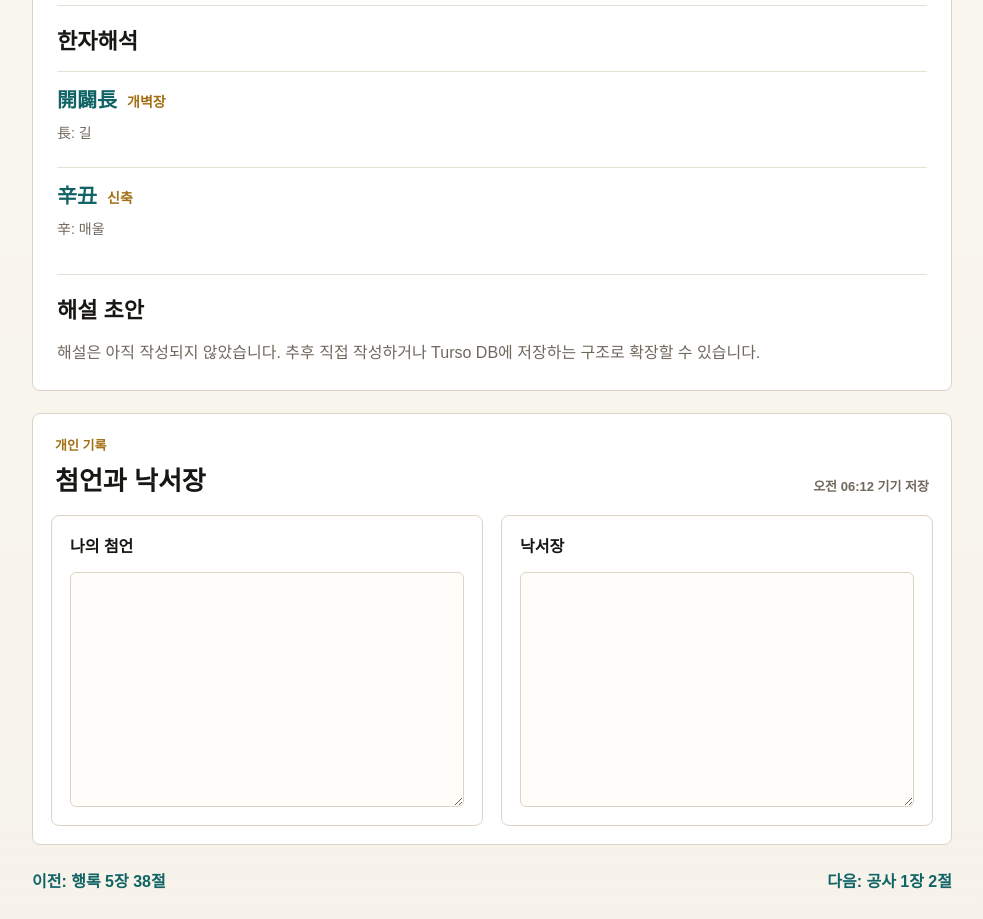
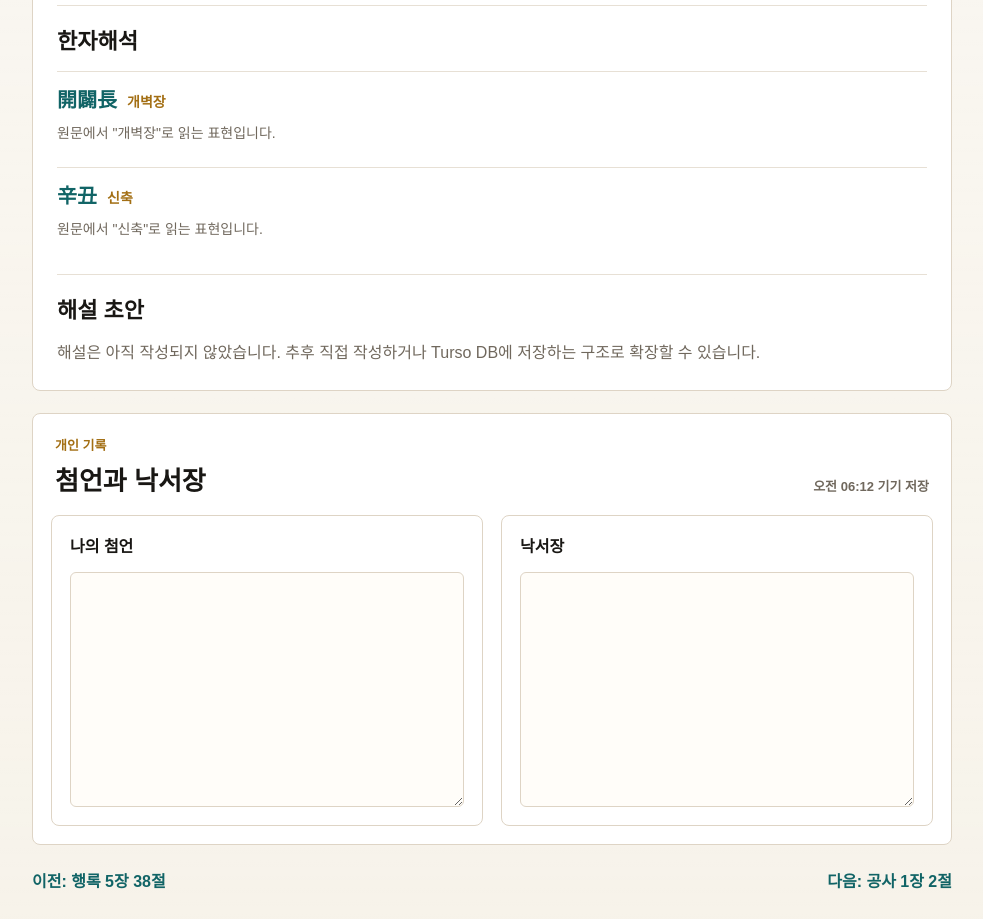
Before and after one commit to lsk7209/daeson-wiki, a Next.js app: page /verses/gongsa-1-1 in a window 1280 px wide. Shown: the part 860-1779 px from the top of the page, without its empty margins (148-1131 px from the left). Built offline with nearby package versions, Linux system fonts and the light colour scheme.

Commit message:
Simplify default hanja explanations

```diff
--- a/lib/hanja.ts
+++ b/lib/hanja.ts
@@ -268,11 +268,11 @@ function buildAnnotation(hanja: string, reading: string): HanjaAnnotation {
     })
     .filter((item): item is string => Boolean(item));
   const meaning =
-    charMeanings.length > 0
-      ? charMeanings.join(", ")
-      : reading
-        ? `원문에서 "${reading}"로 읽는 표현입니다.`
-        : "개별 뜻 검수가 필요한 한자 표현입니다.";
+    reading
+      ? `원문에서 "${reading}"로 읽는 표현입니다.`
+      : charMeanings.length > 0
+        ? "글자별 풀이보다 표현 단위 검수가 필요한 한자입니다."
+        : "표현 단위 검수가 필요한 한자입니다.";
 
   return {
     id: hanja,
```
Also changed, not shown: scripts/verify-hanja.mjs (+18 -0 lines).
